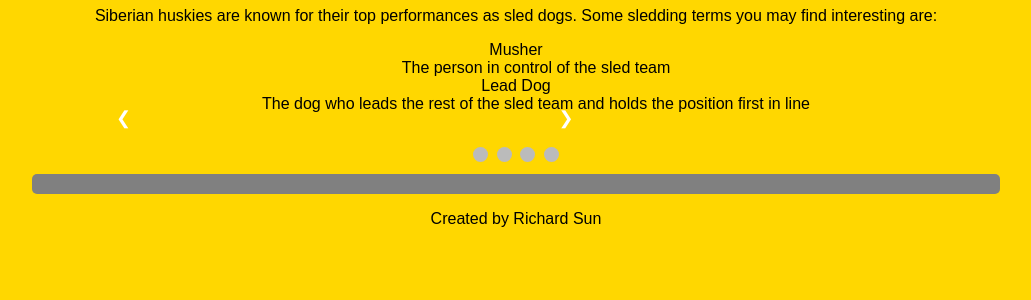
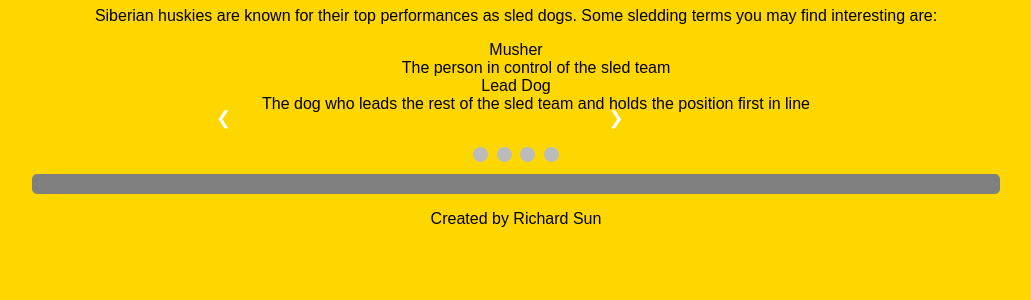
Before and after one commit to RichardSchool/WebFundamentals, a PHP site: page /stu_project2.6_richard.html in a window 1280 px wide. Shown: the part 398-698 px from the top of the page, without its empty margins (124-1155 px from the left). Run offline with PHP 8.4, Linux system fonts and the light colour scheme; some web fonts are replaced.

Commit message:
Update styles.css

```diff
--- a/SiberianHuskies/css/styles.css
+++ b/SiberianHuskies/css/styles.css
@@ -65,7 +65,7 @@ img {
   cursor: pointer;
   position: absolute;
   top: 50%;
-  left: 100px;
+  left: 200px;
   width: auto;
   margin-top: -22px;
   padding: -16px;
```
